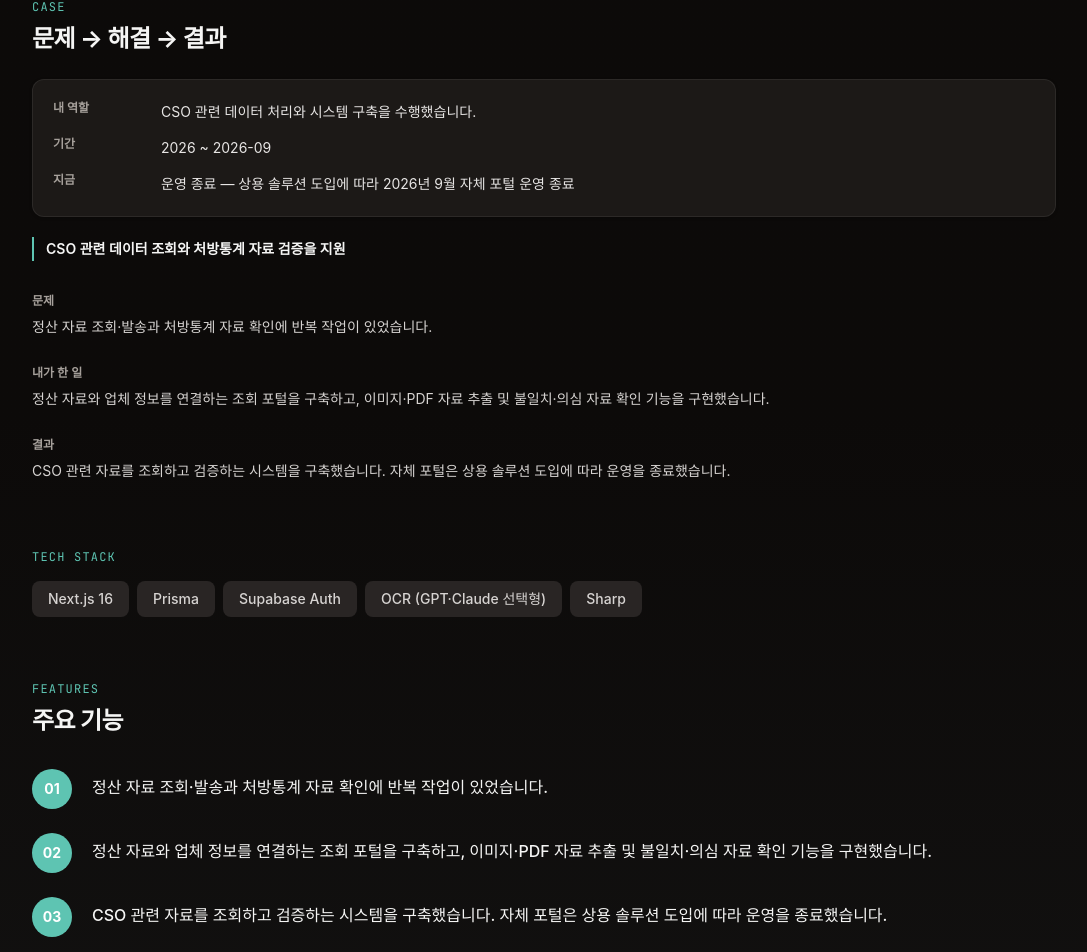
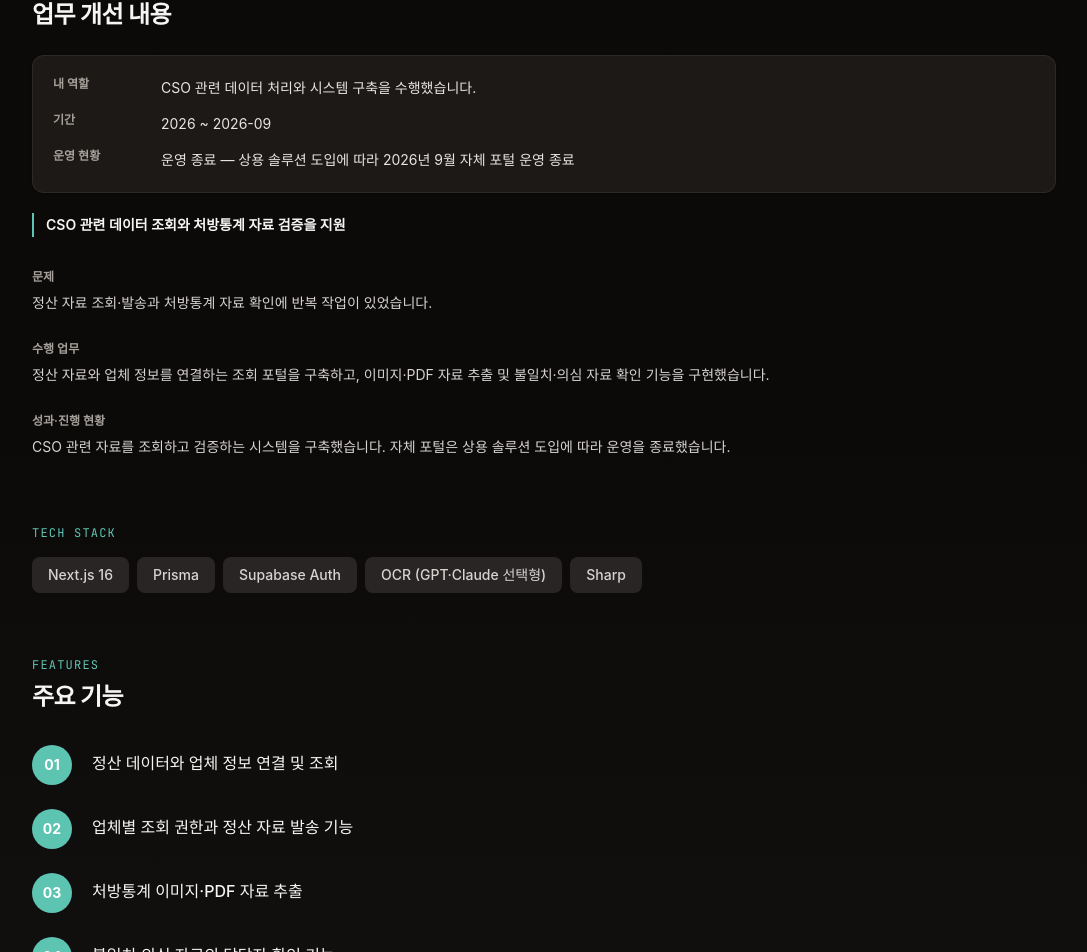
Before and after one commit to yurielk82/ref-hub, a Next.js app: page /projects/csoweb in a window 1280 px wide. Shown: the part 458-1410 px from the top of the page, without its empty margins (96-1183 px from the left). Built offline with nearby package versions, Linux system fonts and the light colour scheme; a web font is replaced by a local one.

Commit message:
fix: 회사 사례의 반복 설명과 개발 기술 노출 정리

```diff
--- a/components/portfolio/case-narrative.tsx
+++ b/components/portfolio/case-narrative.tsx
@@ -1,26 +1,34 @@
-import { CASE_STATUS_LABEL, type AxCaseStep, type AxCaseStudy } from '@/data/ax'
+import {
+  CASE_STATUS_LABEL,
+  type AxCaseStep,
+  type AxCaseStudy,
+} from "@/data/ax";
 
 /** 사례 첫머리 — 내 역할·기간·지금 상태. 읽는 사람이 "이 사람이 무엇을 했나"부터 보게 한다. */
 function CaseOwnership({ caseStudy }: { caseStudy: AxCaseStudy }) {
   const rows = [
-    { term: '내 역할', value: caseStudy.role },
-    { term: '기간', value: caseStudy.period },
+    { term: "내 역할", value: caseStudy.role },
+    { term: "기간", value: caseStudy.period },
     {
-      term: '지금',
+      term: "운영 현황",
       value: `${CASE_STATUS_LABEL[caseStudy.status.kind]} — ${caseStudy.status.note}`,
     },
-  ]
+  ];
 
   return (
     <dl className="glass-card mt-6 grid gap-3 rounded-xl p-5 sm:grid-cols-[6rem_1fr]">
       {rows.map((row) => (
         <div key={row.term} className="contents">
-          <dt className="text-xs font-semibold text-stone-600 dark:text-stone-400">{row.term}</dt>
-          <dd className="text-sm leading-6 text-stone-800 dark:text-stone-200">{row.value}</dd>
+          <dt className="text-xs font-semibold text-stone-600 dark:text-stone-400">
+            {row.term}
+          </dt>
+          <dd className="text-sm leading-6 text-stone-800 dark:text-stone-200">
+            {row.value}
+          </dd>
         </div>
       ))}
     </dl>
-  )
+  );
 }
 
 /** 시간순 단계 타임라인 — 첫 단계가 문제(이전), 마지막 단계가 결과(지금)를 담는다 */
@@ -39,33 +47,37 @@ function CaseTimeline({ steps }: { steps: readonly AxCaseStep[] }) {
           <p className="mt-1 text-base font-semibold text-stone-900 dark:text-stone-100">
             {step.title}
           </p>
-          <p className="mt-1.5 text-sm leading-7 text-stone-600 dark:text-stone-400">{step.body}</p>
+          <p className="mt-1.5 text-sm leading-7 text-stone-600 dark:text-stone-400">
+            {step.body}
+          </p>
         </li>
       ))}
     </ol>
-  )
+  );
 }
 
 /** 단계 서사가 없는 케이스의 폴백 — 문제 / 개입 / 결과 문단 */
 function CaseSummary({ caseStudy }: { caseStudy: AxCaseStudy }) {
   const facts = [
-    { term: '문제', value: caseStudy.problem },
-    { term: '내가 한 일', value: caseStudy.intervention },
-    { term: '결과', value: caseStudy.outcome },
-  ]
+    { term: "문제", value: caseStudy.problem },
+    { term: "수행 업무", value: caseStudy.intervention },
+    { term: "성과·진행 현황", value: caseStudy.outcome },
+  ];
 
   return (
     <dl className="mt-8 space-y-6">
       {facts.map((fact) => (
         <div key={fact.term}>
-          <dt className="text-xs font-semibold uppercase text-stone-400">{fact.term}</dt>
+          <dt className="text-xs font-semibold uppercase text-stone-400">
+            {fact.term}
+          </dt>
           <dd className="mt-1 text-sm leading-7 text-stone-700 dark:text-stone-300">
             {fact.value}
           </dd>
         </div>
       ))}
     </dl>
-  )
+  );
 }
 
 /**
@@ -75,15 +87,12 @@ function CaseSummary({ caseStudy }: { caseStudy: AxCaseStudy }) {
  */
 export function CaseNarrative({ caseStudy }: { caseStudy: AxCaseStudy }) {
   // 빈 배열도 truthy — 작성 중인 사례가 조용히 사라지지 않도록 길이로 판정한다
-  const hasSteps = Boolean(caseStudy.steps?.length)
+  const hasSteps = Boolean(caseStudy.steps?.length);
 
   return (
     <section className="mt-16">
-      <p className="font-[family-name:var(--font-mono)] text-xs uppercase tracking-widest text-[var(--accent)]">
-        Case
-      </p>
       <h2 className="mt-2 text-2xl font-bold tracking-tight text-stone-900 dark:text-stone-100">
-        {hasSteps ? '이전 → 단계별 개선 → 지금' : '문제 → 해결 → 결과'}
+        업무 개선 내용
       </h2>
       <CaseOwnership caseStudy={caseStudy} />
 
@@ -99,5 +108,5 @@ export function CaseNarrative({ caseStudy }: { caseStudy: AxCaseStudy }) {
         <CaseSummary caseStudy={caseStudy} />
       )}
     </section>
-  )
+  );
 }
--- a/components/portfolio/project-card.tsx
+++ b/components/portfolio/project-card.tsx
@@ -1,17 +1,18 @@
-import Link from 'next/link'
-import type { Project } from '@/data/projects'
-import { cn } from '@/lib/utils'
-import { NewBadge } from './badge'
-import { ProjectThumbnail } from './project-thumbnail'
-import { TechTags } from './tech-tags'
+import Link from "next/link";
+import type { Project } from "@/data/projects";
+import { cn } from "@/lib/utils";
+import { NewBadge } from "./badge";
+import { ProjectThumbnail } from "./project-thumbnail";
+import { TechTags } from "./tech-tags";
 
 export function ProjectCard({ project }: { project: Project }) {
   return (
     <Link
       href={`/projects/${project.slug}`}
       className={cn(
-        'glass-card group block overflow-hidden rounded-2xl',
-        project.badge && 'ring-2 ring-[color-mix(in_srgb,var(--accent)_30%,transparent)]',
+        "glass-card group block overflow-hidden rounded-2xl",
+        project.badge &&
+          "ring-2 ring-[color-mix(in_srgb,var(--accent)_30%,transparent)]",
       )}
     >
       {/* 스크린샷 또는 그라데이션 플레이스홀더 */}
@@ -26,9 +27,11 @@ export function ProjectCard({ project }: { project: Project }) {
         )}
 
         {/* 카테고리 뱃지 */}
+        {project.scope === "other" && (
           <span className="absolute right-3 top-3 rounded-full border border-stone-200 bg-white/90 px-2.5 py-0.5 font-[family-name:var(--font-mono)] text-[10px] uppercase tracking-wider text-stone-600 dark:border-stone-700 dark:bg-stone-900/90 dark:text-stone-300">
             {project.category}
           </span>
+        )}
       </div>
 
       {/* 콘텐츠 */}
@@ -41,10 +44,12 @@ export function ProjectCard({ project }: { project: Project }) {
         </p>
 
         {/* 기술 스택 태그 */}
+        {project.scope === "other" && (
           <div className="mt-3">
             <TechTags items={project.tech.slice(0, 4)} variant="compact" />
           </div>
+        )}
       </div>
     </Link>
-  )
+  );
 }
--- a/data/projects/delivery.ts
+++ b/data/projects/delivery.ts
@@ -16,9 +16,10 @@ export const DELIVERY_PROJECTS: Project[] = [
     emoji: "📊",
     gradient: "from-blue-600/20 to-cyan-600/20",
     features: [
-      "ERP와 엑셀에 자료가 나뉘어 있어 실적을 취합하고 집계 기준을 확인하는 작업이 필요했습니다.",
-      "매출·수금·채권·재고 자료를 연계하고, 월간 KPI와 거래처·품목별 조회·분석 기능을 구축했습니다. ERP 전환 전후 자료도 대조했습니다.",
-      "실적 조회와 월간 보고에 활용하고 있습니다. 분석 조건별 표·그래프와 자료 내려받기 등 업무 편의 기능을 계속 개선하고 있습니다.",
+      "ERP 자료 연계와 매출·수금·채권·재고 통합 조회",
+      "월간 KPI, 거래처·품목별 분석 및 자료 내려받기",
+      "기준월·비교 기간·대상 조건별 표와 그래프",
+      "원본 자료 대조와 매출·반품·매출할인 집계 기준 관리",
     ],
     highlight: "영업 데이터 조회·분석과 월간 보고를 한곳에서 지원",
     year: "2026",
@@ -35,9 +36,9 @@ export const DELIVERY_PROJECTS: Project[] = [
     emoji: "📊",
     gradient: "from-blue-600/20 to-cyan-600/20",
     features: [
-      "방문 기록과 매출·목표가 따로 관리돼 활동과 실적을 함께 검토하기 어려웠습니다.",
-      "일보의 방문 기록을 ERP 매출·목표와 연결하고, 방문 현황·목표 달성률·핵심 거래처 관리 현황을 분석하도록 구성했습니다.",
-      "2026년 10월 월간 영업회의에서 발표했습니다. 담당자별 거래처 관리와 활동 계획 검토에 활용하도록 개선하고 있습니다.",
+      "방문 기록과 거래처·매출·목표 연계",
+      "방문 현황·목표 달성률·핵심 거래처 관리 현황 분석",
+      "담당자별 활동 계획 검토와 월간 영업회의 자료 작성",
     ],
     highlight: "방문 기록과 실적을 연계해 담당자·거래처별 영업 활동 분석",
     year: "2026",
@@ -60,9 +61,9 @@ export const DELIVERY_PROJECTS: Project[] = [
     emoji: "📊",
     gradient: "from-blue-600/20 to-cyan-600/20",
     features: [
-      "판매 계획을 검토하려면 실적과 수요·공급·재고 자료를 함께 확인할 수 있어야 합니다.",
-      "매출 예측·시나리오 비교·계획 저장과 수요·공급·재고 검토 화면을 구축했습니다. 유통재고 관리 업무의 효율화도 함께 진행하고 있습니다.",
-      "2026년 10월 기능을 배포한 뒤 실제 업무 적용과 검증을 진행하고 있습니다. 수요·공급·재고 검토와 계획 수립 과정을 계속 개선하고 있습니다.",
+      "매출 예측·가정별 시나리오 비교 및 계획 저장",
+      "수요 검토와 공급·재고 검토 화면",
+      "계획 조정·승인 절차와 자료 준비 상태 확인",
     ],
     highlight: "매출 예측과 수요·공급·재고 검토를 연결하는 계획 업무 개선",
     year: "2026",
@@ -81,9 +82,9 @@ export const DELIVERY_PROJECTS: Project[] = [
     emoji: "📊",
     gradient: "from-blue-600/20 to-cyan-600/20",
     features: [
-      "자료가 ERP 여러 화면에 나뉘어 있어 조회와 취합을 반복해야 했습니다.",
-      "자료별 검색·필터·내려받기 기능을 구성하고, 월말 마감과 매출할인 반영 상태를 확인하도록 했습니다.",
-      "영업 자료 조회와 회계 제출용 실매출 확인에 활용하고 있습니다. 월간 KPI와 자유분석 기능을 개선하고 있습니다.",
+      "주문·거래처·품목·재고·수금 자료 검색과 내려받기",
+      "월말 마감·매출할인 반영 상태 확인",
+      "회계 제출용 실매출과 기준월별 채권 조회",
     ],
     highlight: "주문·거래처·품목·재고·수금 자료를 직접 조회·분석",
     year: "2026",
@@ -107,9 +108,9 @@ export const DELIVERY_PROJECTS: Project[] = [
     emoji: "📊",
     gradient: "from-blue-600/20 to-cyan-600/20",
     features: [
-      "경영진이 정기 보고 자료를 태블릿에서 확인할 수 있는 화면이 필요했습니다.",
-      "매출·수금·채권 조회 화면을 구성하고, 확인 가능한 자료를 기준으로 보고 항목을 정리했습니다.",
-      "태블릿용 화면을 구축한 뒤 별도 경영진용 BI로 이관했습니다. 이관한 시스템에서 보고·분석 기능을 개선하고 있습니다.",
+      "태블릿에서 확인하는 읽기 전용 보고 화면",
+      "매출·수금·채권 현황과 채권 연령별 조회",
+      "경영진용 BI로 이관 후 보고·분석 기능 개선",
     ],
     highlight: "매출·수금·채권 현황을 태블릿에서 조회",
     year: "2026",
@@ -138,9 +139,10 @@ export const DELIVERY_PROJECTS: Project[] = [
     emoji: "📊",
     gradient: "from-blue-600/20 to-cyan-600/20",
     features: [
-      "ERP에서 내려받은 자료의 표준코드·규격·수량·단가를 수작업으로 확인하고 수정해야 했습니다.",
-      "파일 업로드 후 자료를 검증·보정하고 제출용 파일을 내려받도록 구성했습니다. ERP 전환 후 바뀐 자료 형식도 반영했습니다.",
-      "1회 검증·보정 시간을 약 30분에서 2~3분으로 줄였습니다. 처리 시간은 자료 검증·보정 작업 기준이며 외부 제출 전체의 자동화를 뜻하지 않습니다.",
+      "공급내역 파일 업로드와 표준코드 연결",
+      "규격·수량·단가 검증 및 보정",
+      "검증 결과 확인과 제출용 파일 내려받기",
+      "ERP 전환에 따른 입력 파일 형식 변경 반영",
     ],
     highlight: "공급내역 검증·보정 시간을 약 30분에서 2~3분으로 단축",
     year: "2026",
@@ -159,9 +161,10 @@ export const DELIVERY_PROJECTS: Project[] = [
     emoji: "📊",
     gradient: "from-blue-600/20 to-cyan-600/20",
     features: [
-      "정산 자료 조회·발송과 처방통계 자료 확인에 반복 작업이 있었습니다.",
-      "정산 자료와 업체 정보를 연결하는 조회 포털을 구축하고, 이미지·PDF 자료 추출 및 불일치·의심 자료 확인 기능을 구현했습니다.",
-      "CSO 관련 자료를 조회하고 검증하는 시스템을 구축했습니다. 자체 포털은 상용 솔루션 도입에 따라 운영을 종료했습니다.",
+      "정산 데이터와 업체 정보 연결 및 조회",
+      "업체별 조회 권한과 정산 자료 발송 기능",
+      "처방통계 이미지·PDF 자료 추출",
+      "불일치·의심 자료의 담당자 확인 기능",
     ],
     highlight: "CSO 관련 데이터 조회와 처방통계 자료 검증을 지원",
     year: "2026",
@@ -187,9 +190,9 @@ export const DELIVERY_PROJECTS: Project[] = [
     emoji: "📊",
     gradient: "from-blue-600/20 to-cyan-600/20",
     features: [
-      "영업 자료가 어느 테이블에서 어떤 기준으로 생성되는지 파악할 자료가 필요했습니다.",
-      "테이블·프로시저·코드 관계를 정리하고, 공급내역보고 등 실제 업무 자료의 조회 구조를 분석했습니다.",
-      "ERP 데이터 구조를 확인할 수 있는 문서를 구축했습니다. 구 ERP 자료 분석과 전환 이력을 확인하는 참고 자료로 남겼습니다.",
+      "ERP 테이블·프로시저·코드 관계 조회",
+      "업무별 자료 구조와 조회 경로 문서화",
+      "구 ERP 자료 분석 및 전환 이력 참고",
     ],
     highlight: "영업 자료 조회·검증에 필요한 ERP 구조 문서화",
     year: "2026",
```
Lines whose indentation alone changed are shown as unchanged.
